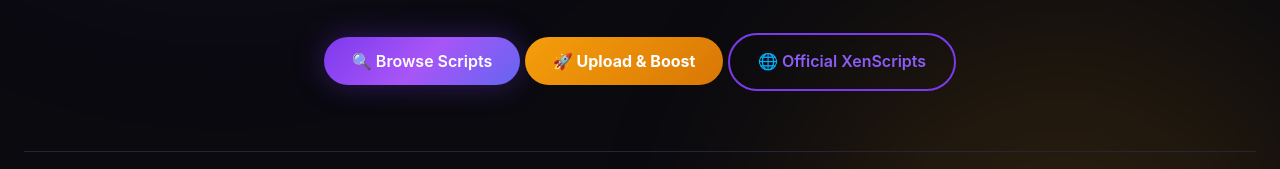
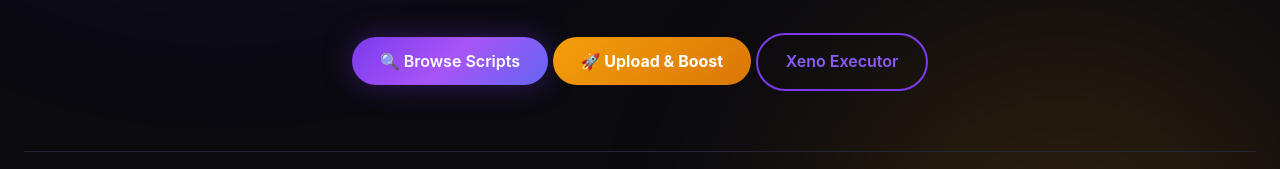
Before and after one commit to FortheLolzahaha-alt/XenScripts, a plain HTML site: page index.html in a window 1280 px wide. Shown: the part 453-622 px from the top of the page. Drawn offline with Linux system fonts and the light colour scheme.

Commit message:
Update index.html

```diff
--- a/index.html
+++ b/index.html
@@ -59,7 +59,6 @@
         .btn-primary { background:var(--gradient-1); color:#fff; box-shadow:0 0 30px var(--accent-glow); }
         .btn-boost { background:var(--gradient-3); color:#fff; font-weight:700; }
         .btn-sm { padding:8px 18px; font-size:0.85rem; }
-        /* new outline style for external link */
         .btn-outline {
             background: transparent;
             border: 2px solid var(--accent);
@@ -128,8 +127,8 @@
             <div class="hero-buttons">
                 <button class="btn btn-primary" onclick="document.getElementById('products').scrollIntoView({behavior:'smooth'})">🔍 Browse Scripts</button>
                 <button class="btn btn-boost" id="uploadBtnHero">🚀 Upload & Boost</button>
-                <!-- New button that links to the Netlify site -->
-                <a href="https://xenscripts.netlify.app/" target="_blank" rel="noopener" class="btn btn-outline">🌐 Official XenScripts</a>
+                <!-- Button renamed to Xeno Executor -->
+                <a href="https://xenscripts.netlify.app/" target="_blank" rel="noopener" class="btn btn-outline">Xeno Executor</a>
             </div>
             <div style="display:flex;justify-content:center;gap:48px;margin-top:60px;padding-top:32px;border-top:1px solid var(--border);flex-wrap:wrap;">
                 <div><div style="font-size:2.2rem;font-weight:900;background:var(--gradient-1);-webkit-background-clip:text;-webkit-text-fill-color:transparent;">1,200+</div><div style="color:var(--text-muted);">Free Scripts</div></div>
@@ -140,6 +139,7 @@
         </div>
     </section>
 
+    <!-- rest of the content remains the same as previously provided -->
     <section class="products-section" id="products">
         <div class="container">
             <div class="section-header"><span style="background:rgba(124,58,237,0.1);color:var(--accent-light);padding:6px 16px;border-radius:50px;">📚 Roblox Library</span><h2>Free Community Scripts</h2><p style="color:var(--text-secondary);">Click to view details & copy loadstring. Boosts last 24 hours. Use the search bar below to find scripts.</p></div>
```
